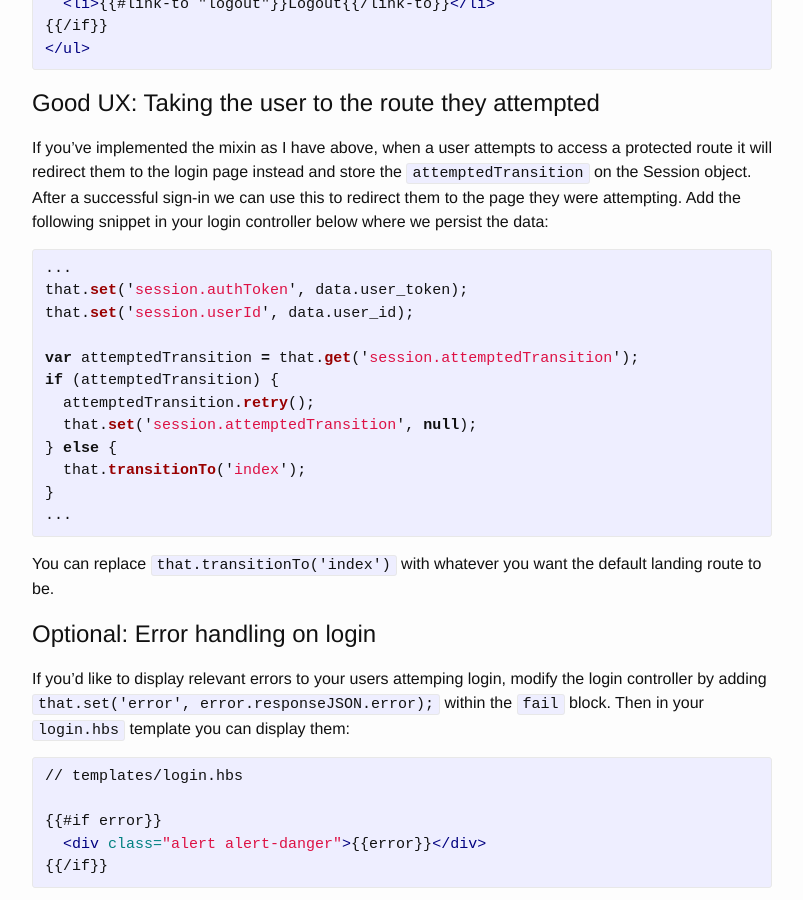
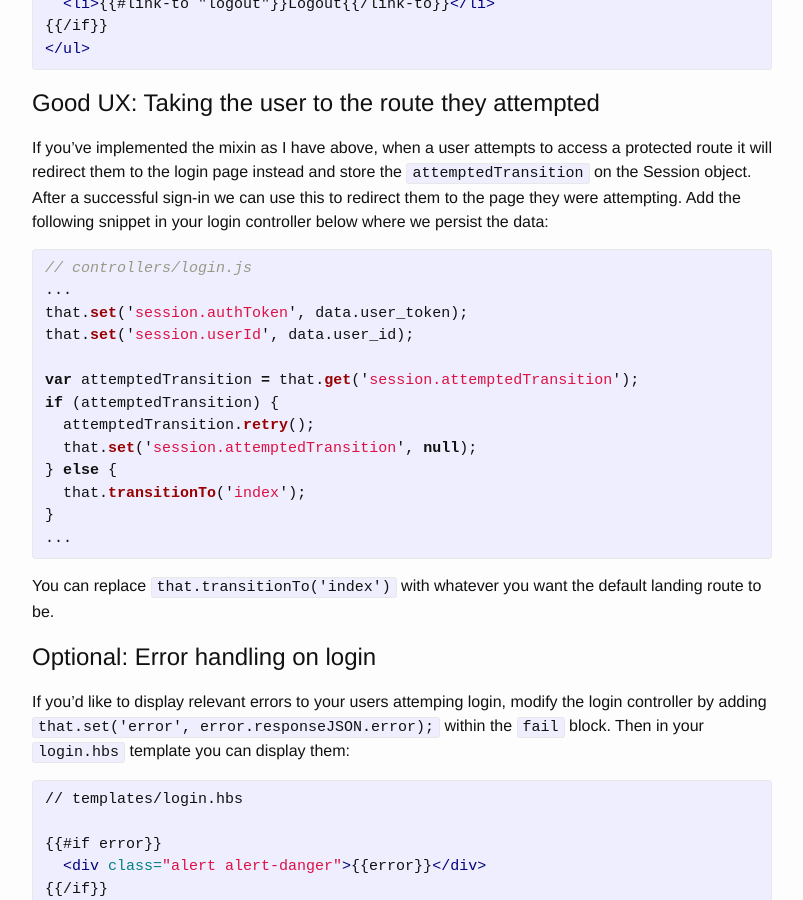
Before and after one commit to scottfister/scottfister.github.io, a Jekyll site: the page built from _posts/2014-09-05-the-best-way-to-do-ember-authentication.markdown, in a window 1280 px wide and 900 px high, scrolled down 7765 px. Shown: the whole window, without its empty margins (238-1041 px from the left). Built offline with Jekyll 4.4.1, drawn with Linux system fonts in a browser that asks for light colours; comment, search, counter and statistics services are not loaded.

Commit message:
File name

```diff
--- a/_posts/2014-09-05-the-best-way-to-do-ember-authentication.markdown
+++ b/_posts/2014-09-05-the-best-way-to-do-ember-authentication.markdown
@@ -315,6 +315,7 @@ Now we'd like to show a login link to unauthenticated users and logout for authe
 If you've implemented the mixin as I have above, when a user attempts to access a protected route it will redirect them to the login page instead and store the `attemptedTransition` on the Session object. After a successful sign-in we can use this to redirect them to the page they were attempting. Add the following snippet in your login controller below where we persist the data:
 
 {% highlight javascript %}
+// controllers/login.js
 ...
 that.set('session.authToken', data.user_token);
 that.set('session.userId', data.user_id);
```
Also changed, not shown: 2 other files.
